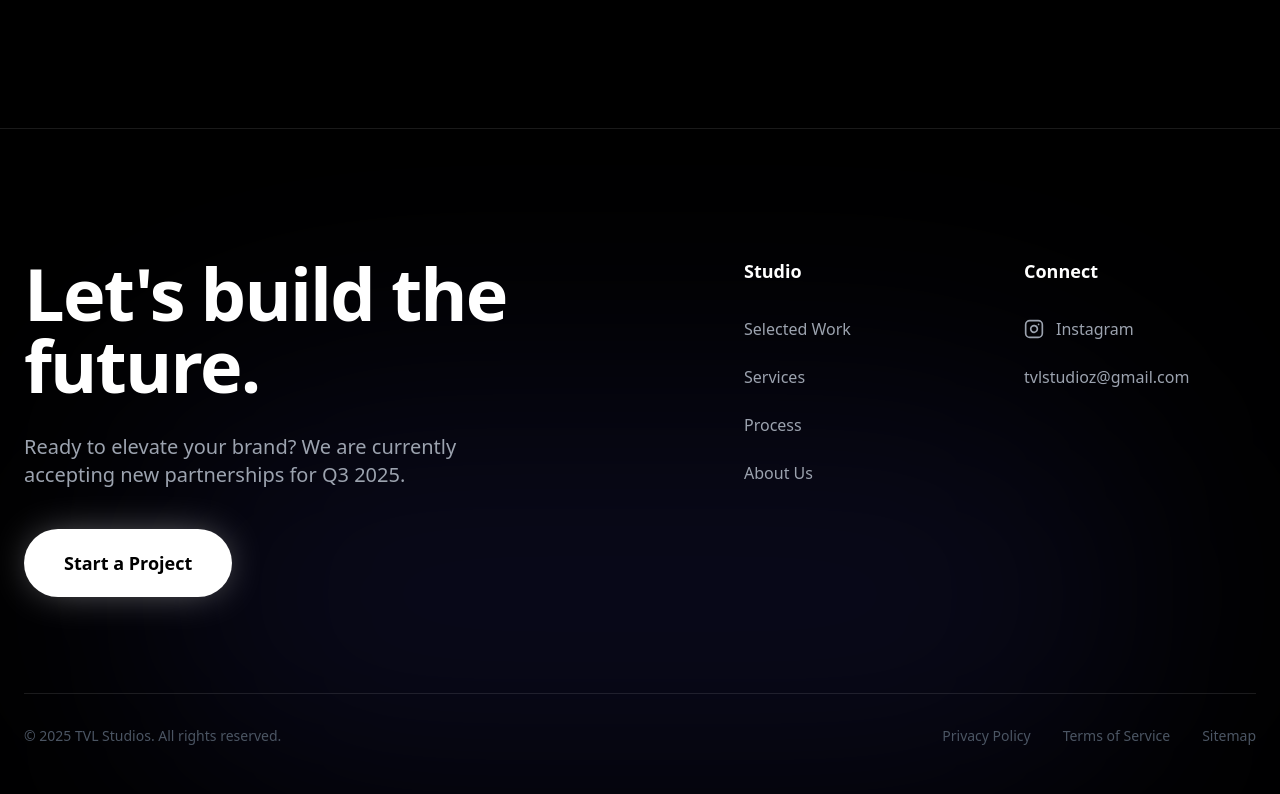
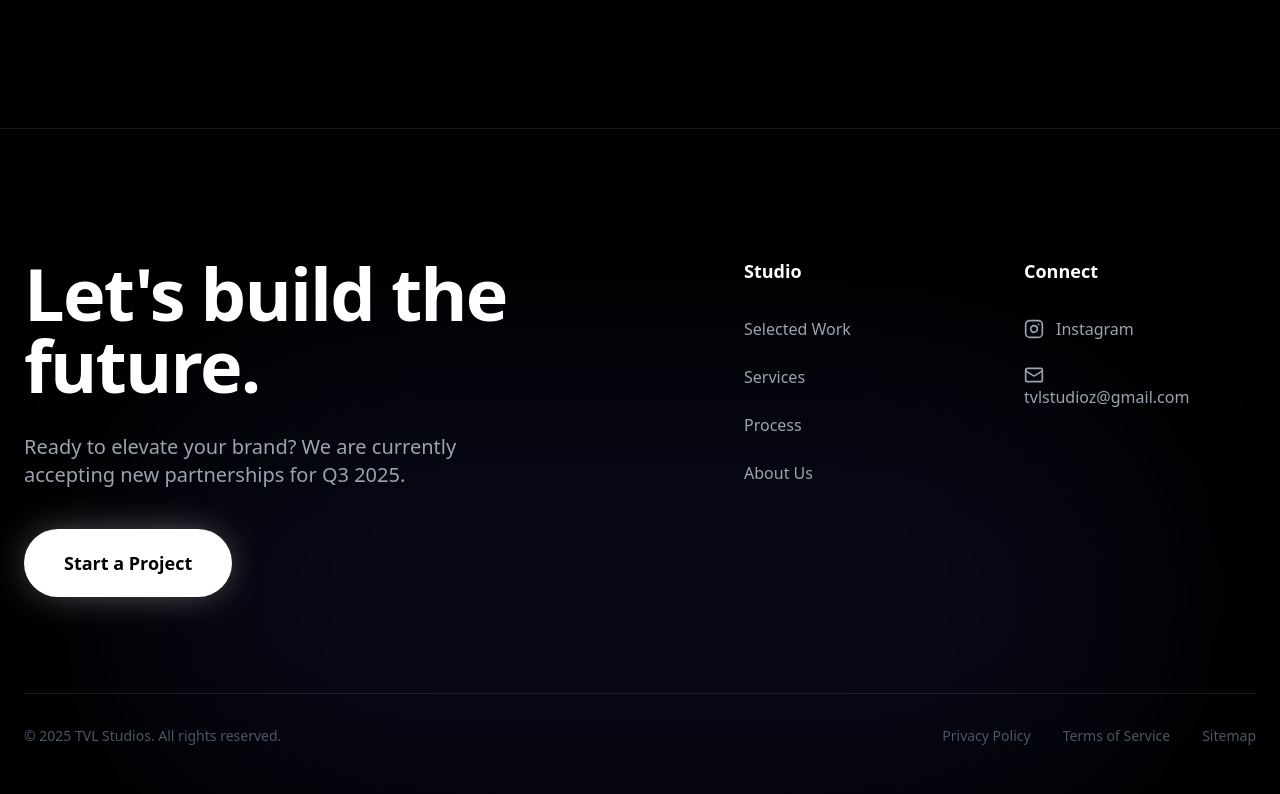
Before and after one commit to Umday-231105/tvlstudios, a Next.js app: page / in a window 1280 px wide. Shown: the part 4800-5594 px from the top of the page. Built offline with nearby package versions, Linux system fonts and the light colour scheme.

Commit message:
Update page.js

```diff
--- a/src/app/page.js
+++ b/src/app/page.js
@@ -15,6 +15,7 @@ import {
   Linkedin,
   ArrowRight,
   CheckCircle2,
+  Mail,
   MessageSquare
 } from 'lucide-react';
 
@@ -579,7 +580,7 @@ export default function App() {
                   <h4 className="text-white font-bold mb-8 text-lg">Connect</h4>
                   <ul className="space-y-6 text-gray-400">
                     <li><a href="#" className="hover:text-white transition-colors flex items-center gap-3"><InstagramIcon size={20}/> Instagram</a></li>
-                    <li><a href="mailto:hello@tvl.studio" className="hover:text-white transition-colors mt-4 block">tvlstudioz@gmail.com</a></li>
+                    <li><a href="mailto:hello@tvl.studio" className="hover:text-white transition-colors mt-4 block"> <Mail size={20} /> tvlstudioz@gmail.com</a></li>
                   </ul>
                 </div>
               </div>
```
